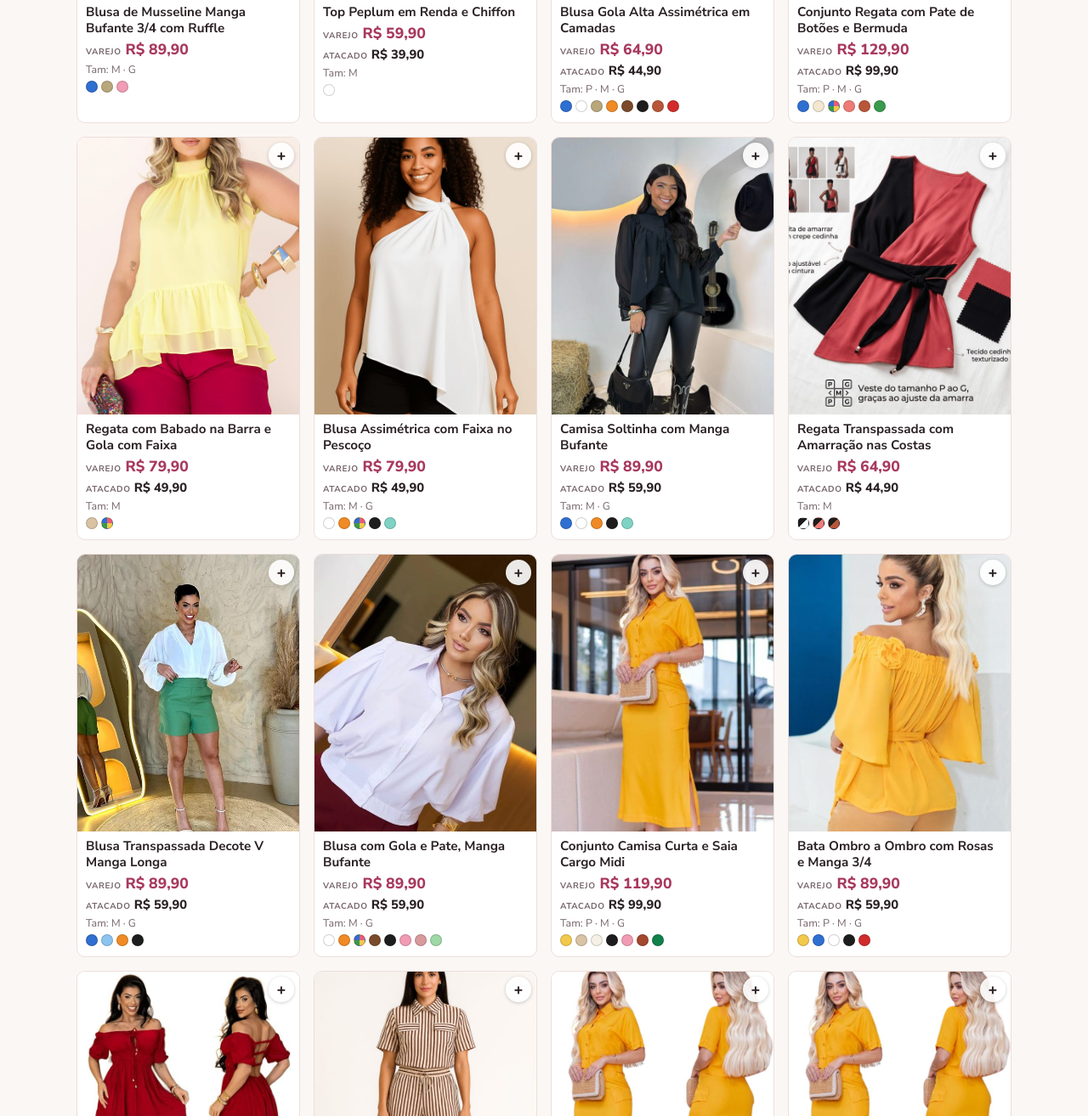
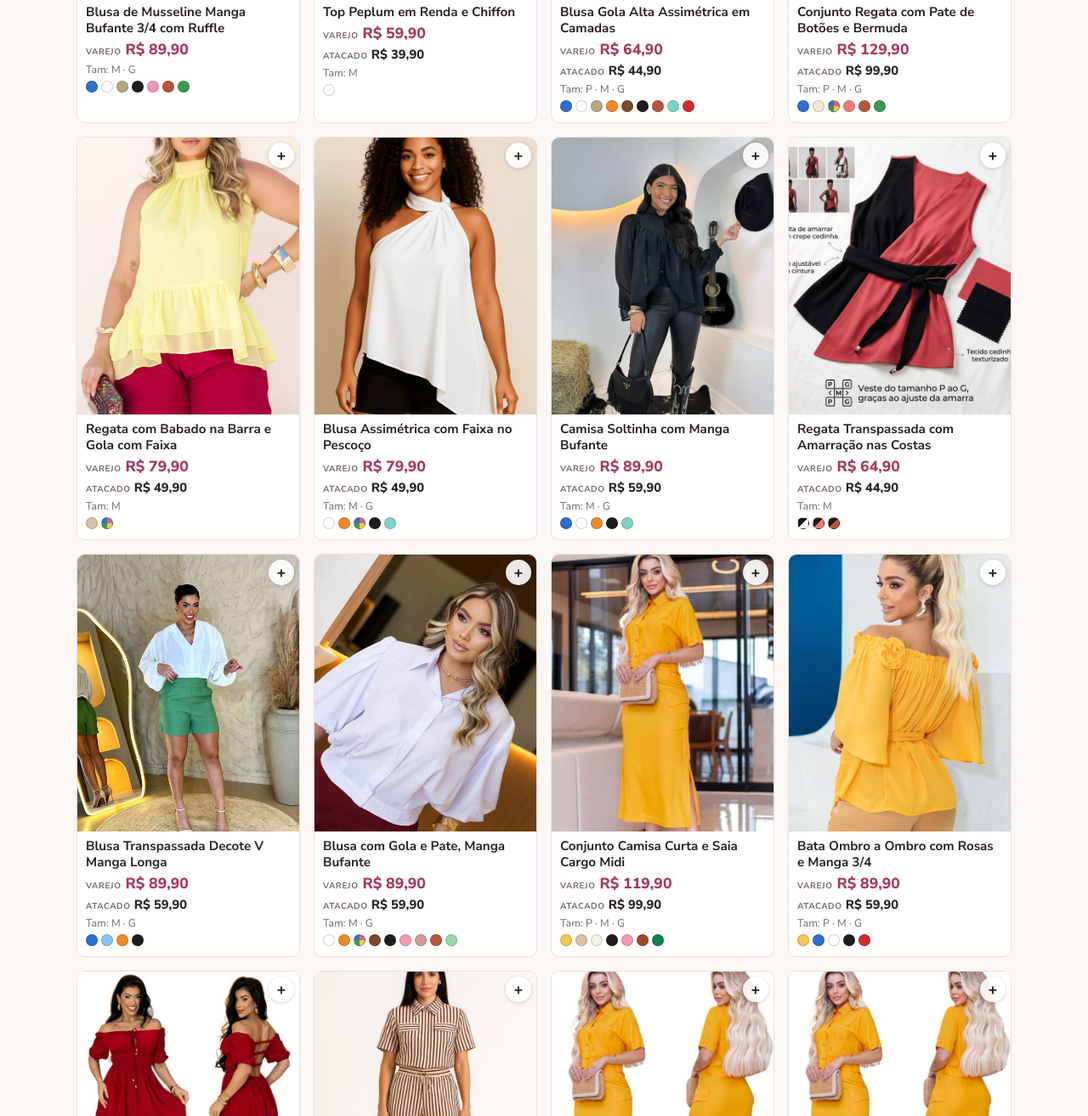
Before and after one commit to cleristoncfc/michellyscriacoescatalogo, a plain HTML site: page index.html in a window 1280 px wide. Shown: the part 3448-4762 px from the top of the page at 85% size. Drawn offline with nearby package versions, Linux system fonts and the light colour scheme.

Commit message:
Atualiza catálogo (19/11 17:52)

```diff
--- a/index.html
+++ b/index.html
@@ -108,16 +108,16 @@ footer a { color: var(--destaque); }
 <a href="https://michellyscriacoes.com.br/camisa-feminina-gode-fluida-com-gola-tradicional?utm_source=catalogo&amp;utm_medium=whatsapp&amp;utm_campaign=catalogo_digital&amp;utm_content=link" target="_blank" rel="noopener"><div class="foto"><img src="fotos/camisa-feminina-gode-fluida-com-gola-tradicional.jpg" alt="Camisa Godê Fluida com Gola Tradicional" loading="lazy"></div><div class="info"><span class="nome">Camisa Godê Fluida com Gola Tradicional</span><span class="preco"><small>Varejo</small> R$ 69,90</span><span class="atacado"><small>Atacado</small> R$ 49,90</span><span class="det">Tam: M · G</span><span class="cores"><i title="Marrom" aria-label="Marrom" style="background:#7a4a2b"></i><i title="Rose" aria-label="Rose" style="background:#d99a9e"></i><i title="Verde Água" aria-label="Verde Água" style="background:#7fd3c5"></i></span></div><button class="mais" type="button" aria-label="Ver detalhes">+</button></a>
 <a href="https://michellyscriacoes.com.br/camisa-cropped-feminina-manga-longa-com-bolsos-frontais?utm_source=catalogo&amp;utm_medium=whatsapp&amp;utm_campaign=catalogo_digital&amp;utm_content=link" target="_blank" rel="noopener"><div class="foto"><img src="fotos/camisa-cropped-feminina-manga-longa-com-bolsos-frontais.jpg" alt="Camisa Cropped Manga Longa com Bolsos Frontais" loading="lazy"></div><div class="info"><span class="nome">Camisa Cropped Manga Longa com Bolsos Frontais</span><span class="preco"><small>Varejo</small> R$ 79,90</span><span class="atacado"><small>Atacado</small> R$ 59,90</span><span class="det">Tam: M · G</span><span class="cores"><i title="Azul" aria-label="Azul" style="background:#2f6fd1"></i><i title="Bege" aria-label="Bege" style="background:#d9c3a3"></i><i title="Branco" aria-label="Branco" style="background:#ffffff"></i><i title="Laranja" aria-label="Laranja" style="background:#f08a24"></i><i title="Preto" aria-label="Preto" style="background:#1d1d1d"></i><i title="Verde" aria-label="Verde" style="background:#3a9a4d"></i></span></div><button class="mais" type="button" aria-label="Ver detalhes">+</button></a>
 <a href="https://michellyscriacoes.com.br/regata-peplum-casual-chic-em-tricoline-e-poliamida?utm_source=catalogo&amp;utm_medium=whatsapp&amp;utm_campaign=catalogo_digital&amp;utm_content=link" target="_blank" rel="noopener"><div class="foto"><img src="fotos/regata-peplum-casual-chic-em-tricoline-e-poliamida.jpg" alt="Regata Peplum Casual Chic" loading="lazy"></div><div class="info"><span class="nome">Regata Peplum Casual Chic</span><span class="preco"><small>Varejo</small> R$ 49,90</span><span class="atacado"><small>Atacado</small> R$ 29,90</span><span class="det">Tam: P · M · G</span><span class="cores"><i title="Amarelo" aria-label="Amarelo" style="background:#f2c94c"></i><i title="Azul" aria-label="Azul" style="background:#2f6fd1"></i><i title="Preto" aria-label="Preto" style="background:#1d1d1d"></i></span></div><button class="mais" type="button" aria-label="Ver detalhes">+</button></a>
-<a href="https://michellyscriacoes.com.br/blusa-de-musseline-manga-bufante-34-com-ruffle-frontal?utm_source=catalogo&amp;utm_medium=whatsapp&amp;utm_campaign=catalogo_digital&amp;utm_content=link" target="_blank" rel="noopener"><div class="foto"><img src="fotos/blusa-de-musseline-manga-bufante-34-com-ruffle-frontal.jpg" alt="Blusa de Musseline Manga Bufante 3/4 com Ruffle" loading="lazy"></div><div class="info"><span class="nome">Blusa de Musseline Manga Bufante 3/4 com Ruffle</span><span class="preco"><small>Varejo</small> R$ 89,90</span><span class="det">Tam: M · G</span><span class="cores"><i title="Azul" aria-label="Azul" style="background:#2f6fd1"></i><i title="Caqui" aria-label="Caqui" style="background:#b9a77c"></i><i title="Rosa" aria-label="Rosa" style="background:#f19bb4"></i></span></div><button class="mais" type="button" aria-label="Ver detalhes">+</button></a>
+<a href="https://michellyscriacoes.com.br/blusa-de-musseline-manga-bufante-34-com-ruffle-frontal?utm_source=catalogo&amp;utm_medium=whatsapp&amp;utm_campaign=catalogo_digital&amp;utm_content=link" target="_blank" rel="noopener"><div class="foto"><img src="fotos/blusa-de-musseline-manga-bufante-34-com-ruffle-frontal.jpg" alt="Blusa de Musseline Manga Bufante 3/4 com Ruffle" loading="lazy"></div><div class="info"><span class="nome">Blusa de Musseline Manga Bufante 3/4 com Ruffle</span><span class="preco"><small>Varejo</small> R$ 89,90</span><span class="det">Tam: M · G</span><span class="cores"><i title="Azul" aria-label="Azul" style="background:#2f6fd1"></i><i title="Branco" aria-label="Branco" style="background:#ffffff"></i><i title="Caqui" aria-label="Caqui" style="background:#b9a77c"></i><i title="Preto" aria-label="Preto" style="background:#1d1d1d"></i><i title="Rosa" aria-label="Rosa" style="background:#f19bb4"></i><i title="Telha" aria-label="Telha" style="background:#b9563a"></i><i title="Verde" aria-label="Verde" style="background:#3a9a4d"></i></span></div><button class="mais" type="button" aria-label="Ver detalhes">+</button></a>
 <a href="https://michellyscriacoes.com.br/top-peplum-em-renda-e-chiffon?utm_source=catalogo&amp;utm_medium=whatsapp&amp;utm_campaign=catalogo_digital&amp;utm_content=link" target="_blank" rel="noopener"><div class="foto"><img src="fotos/top-peplum-em-renda-e-chiffon.jpg" alt="Top Peplum em Renda e Chiffon" loading="lazy"></div><div class="info"><span class="nome">Top Peplum em Renda e Chiffon</span><span class="preco"><small>Varejo</small> R$ 59,90</span><span class="atacado"><small>Atacado</small> R$ 39,90</span><span class="det">Tam: M</span><span class="cores"><i title="Branco" aria-label="Branco" style="background:#ffffff"></i></span></div><button class="mais" type="button" aria-label="Ver detalhes">+</button></a>
-<a href="https://michellyscriacoes.com.br/blusa-gola-alta-com-caimento-assimetrico-em-camadas?utm_source=catalogo&amp;utm_medium=whatsapp&amp;utm_campaign=catalogo_digital&amp;utm_content=link" target="_blank" rel="noopener"><div class="foto"><img src="fotos/blusa-gola-alta-com-caimento-assimetrico-em-camadas.jpg" alt="Blusa Gola Alta Assimétrica em Camadas" loading="lazy"></div><div class="info"><span class="nome">Blusa Gola Alta Assimétrica em Camadas</span><span class="preco"><small>Varejo</small> R$ 64,90</span><span class="atacado"><small>Atacado</small> R$ 44,90</span><span class="det">Tam: P · M · G</span><span class="cores"><i title="Azul" aria-label="Azul" style="background:#2f6fd1"></i><i title="Branco" aria-label="Branco" style="background:#ffffff"></i><i title="Caqui" aria-label="Caqui" style="background:#b9a77c"></i><i title="Laranja" aria-label="Laranja" style="background:#f08a24"></i><i title="Marrom" aria-label="Marrom" style="background:#7a4a2b"></i><i title="Preto" aria-label="Preto" style="background:#1d1d1d"></i><i title="Telha" aria-label="Telha" style="background:#b9563a"></i><i title="Vermelho" aria-label="Vermelho" style="background:#d12b2b"></i></span></div><button class="mais" type="button" aria-label="Ver detalhes">+</button></a>
+<a href="https://michellyscriacoes.com.br/blusa-gola-alta-com-caimento-assimetrico-em-camadas?utm_source=catalogo&amp;utm_medium=whatsapp&amp;utm_campaign=catalogo_digital&amp;utm_content=link" target="_blank" rel="noopener"><div class="foto"><img src="fotos/blusa-gola-alta-com-caimento-assimetrico-em-camadas.jpg" alt="Blusa Gola Alta Assimétrica em Camadas" loading="lazy"></div><div class="info"><span class="nome">Blusa Gola Alta Assimétrica em Camadas</span><span class="preco"><small>Varejo</small> R$ 64,90</span><span class="atacado"><small>Atacado</small> R$ 44,90</span><span class="det">Tam: P · M · G</span><span class="cores"><i title="Azul" aria-label="Azul" style="background:#2f6fd1"></i><i title="Branco" aria-label="Branco" style="background:#ffffff"></i><i title="Caqui" aria-label="Caqui" style="background:#b9a77c"></i><i title="Laranja" aria-label="Laranja" style="background:#f08a24"></i><i title="Marrom" aria-label="Marrom" style="background:#7a4a2b"></i><i title="Preto" aria-label="Preto" style="background:#1d1d1d"></i><i title="Telha" aria-label="Telha" style="background:#b9563a"></i><i title="Verde Água" aria-label="Verde Água" style="background:#7fd3c5"></i><i title="Vermelho" aria-label="Vermelho" style="background:#d12b2b"></i></span></div><button class="mais" type="button" aria-label="Ver detalhes">+</button></a>
 <a href="https://michellyscriacoes.com.br/conjunto-feminino-regata-com-pate-largo-de-botoes-e-bermuda-com-elastico-largo-no-cos-e-rolite?utm_source=catalogo&amp;utm_medium=whatsapp&amp;utm_campaign=catalogo_digital&amp;utm_content=link" target="_blank" rel="noopener"><div class="foto"><img src="fotos/conjunto-feminino-regata-com-pate-largo-de-botoes-e-bermuda-com-elastico-largo-no-cos-e-rolite.jpg" alt="Conjunto Regata com Pate de Botões e Bermuda" loading="lazy"></div><div class="info"><span class="nome">Conjunto Regata com Pate de Botões e Bermuda</span><span class="preco"><small>Varejo</small> R$ 129,90</span><span class="atacado"><small>Atacado</small> R$ 99,90</span><span class="det">Tam: P · M · G</span><span class="cores"><i title="Azul" aria-label="Azul" style="background:#2f6fd1"></i><i title="Creme" aria-label="Creme" style="background:#f3e7cf"></i><i title="Diversos" aria-label="Diversos" style="background:conic-gradient(#e85d75 0% 25%, #f2c94c 25% 50%, #3a9a4d 50% 75%, #2f6fd1 75% 100%)"></i><i title="Goiaba" aria-label="Goiaba" style="background:#ef7b78"></i><i title="Telha" aria-label="Telha" style="background:#b9563a"></i><i title="Verde" aria-label="Verde" style="background:#3a9a4d"></i></span></div><button class="mais" type="button" aria-label="Ver detalhes">+</button></a>
 <a href="https://michellyscriacoes.com.br/regata-feminina-com-babado-na-barra-e-gola-com-faixa-nas-costas?utm_source=catalogo&amp;utm_medium=whatsapp&amp;utm_campaign=catalogo_digital&amp;utm_content=link" target="_blank" rel="noopener"><div class="foto"><img src="fotos/regata-feminina-com-babado-na-barra-e-gola-com-faixa-nas-costas.jpg" alt="Regata com Babado na Barra e Gola com Faixa" loading="lazy"></div><div class="info"><span class="nome">Regata com Babado na Barra e Gola com Faixa</span><span class="preco"><small>Varejo</small> R$ 79,90</span><span class="atacado"><small>Atacado</small> R$ 49,90</span><span class="det">Tam: M</span><span class="cores"><i title="Bege" aria-label="Bege" style="background:#d9c3a3"></i><i title="Lisos" aria-label="Lisos" style="background:conic-gradient(#e85d75 0% 25%, #f2c94c 25% 50%, #3a9a4d 50% 75%, #2f6fd1 75% 100%)"></i></span></div><button class="mais" type="button" aria-label="Ver detalhes">+</button></a>
 <a href="https://michellyscriacoes.com.br/blusa-assimetrica-com-faixa-no-pescoco-e-bico-lateral?utm_source=catalogo&amp;utm_medium=whatsapp&amp;utm_campaign=catalogo_digital&amp;utm_content=link" target="_blank" rel="noopener"><div class="foto"><img src="fotos/blusa-assimetrica-com-faixa-no-pescoco-e-bico-lateral.jpg" alt="Blusa Assimétrica com Faixa no Pescoço" loading="lazy"></div><div class="info"><span class="nome">Blusa Assimétrica com Faixa no Pescoço</span><span class="preco"><small>Varejo</small> R$ 79,90</span><span class="atacado"><small>Atacado</small> R$ 49,90</span><span class="det">Tam: M · G</span><span class="cores"><i title="Branco" aria-label="Branco" style="background:#ffffff"></i><i title="Laranja" aria-label="Laranja" style="background:#f08a24"></i><i title="Lisos" aria-label="Lisos" style="background:conic-gradient(#e85d75 0% 25%, #f2c94c 25% 50%, #3a9a4d 50% 75%, #2f6fd1 75% 100%)"></i><i title="Preto" aria-label="Preto" style="background:#1d1d1d"></i><i title="Verde Água" aria-label="Verde Água" style="background:#7fd3c5"></i></span></div><button class="mais" type="button" aria-label="Ver detalhes">+</button></a>
 <a href="https://michellyscriacoes.com.br/camisa-soltinha-com-pate-e-manga-ombros-bufante?utm_source=catalogo&amp;utm_medium=whatsapp&amp;utm_campaign=catalogo_digital&amp;utm_content=link" target="_blank" rel="noopener"><div class="foto"><img src="fotos/camisa-soltinha-com-pate-e-manga-ombros-bufante.jpg" alt="Camisa Soltinha com Manga Bufante" loading="lazy"></div><div class="info"><span class="nome">Camisa Soltinha com Manga Bufante</span><span class="preco"><small>Varejo</small> R$ 89,90</span><span class="atacado"><small>Atacado</small> R$ 59,90</span><span class="det">Tam: M · G</span><span class="cores"><i title="Azul" aria-label="Azul" style="background:#2f6fd1"></i><i title="Branco" aria-label="Branco" style="background:#ffffff"></i><i title="Laranja" aria-label="Laranja" style="background:#f08a24"></i><i title="Preto" aria-label="Preto" style="background:#1d1d1d"></i><i title="Verde Água" aria-label="Verde Água" style="background:#7fd3c5"></i></span></div><button class="mais" type="button" aria-label="Ver detalhes">+</button></a>
 <a href="https://michellyscriacoes.com.br/regata-transpassada-e-amarracao-nas-costas?utm_source=catalogo&amp;utm_medium=whatsapp&amp;utm_campaign=catalogo_digital&amp;utm_content=link" target="_blank" rel="noopener"><div class="foto"><img src="fotos/regata-transpassada-e-amarracao-nas-costas.jpg" alt="Regata Transpassada com Amarração nas Costas" loading="lazy"></div><div class="info"><span class="nome">Regata Transpassada com Amarração nas Costas</span><span class="preco"><small>Varejo</small> R$ 64,90</span><span class="atacado"><small>Atacado</small> R$ 44,90</span><span class="det">Tam: M</span><span class="cores"><i title="Preto/Branco" aria-label="Preto/Branco" style="background:linear-gradient(135deg, #1d1d1d 50%, #ffffff 50%)"></i><i title="Preto/Goiaba" aria-label="Preto/Goiaba" style="background:linear-gradient(135deg, #1d1d1d 50%, #ef7b78 50%)"></i><i title="Preto/Telha" aria-label="Preto/Telha" style="background:linear-gradient(135deg, #1d1d1d 50%, #b9563a 50%)"></i></span></div><button class="mais" type="button" aria-label="Ver detalhes">+</button></a>
 <a href="https://michellyscriacoes.com.br/blusa-feminina-transpassada-decote-v-manga-longa-social-elegante?utm_source=catalogo&amp;utm_medium=whatsapp&amp;utm_campaign=catalogo_digital&amp;utm_content=link" target="_blank" rel="noopener"><div class="foto"><img src="fotos/blusa-feminina-transpassada-decote-v-manga-longa-social-elegante.jpg" alt="Blusa Transpassada Decote V Manga Longa" loading="lazy"></div><div class="info"><span class="nome">Blusa Transpassada Decote V Manga Longa</span><span class="preco"><small>Varejo</small> R$ 89,90</span><span class="atacado"><small>Atacado</small> R$ 59,90</span><span class="det">Tam: M · G</span><span class="cores"><i title="Azul" aria-label="Azul" style="background:#2f6fd1"></i><i title="Azul Celeste" aria-label="Azul Celeste" style="background:#8cc4ef"></i><i title="Laranja" aria-label="Laranja" style="background:#f08a24"></i><i title="Preto" aria-label="Preto" style="background:#1d1d1d"></i></span></div><button class="mais" type="button" aria-label="Ver detalhes">+</button></a>
-<a href="https://michellyscriacoes.com.br/blusa-com-gola-e-pate-com-manga-bufante-e-elastico-na-cintura?utm_source=catalogo&amp;utm_medium=whatsapp&amp;utm_campaign=catalogo_digital&amp;utm_content=link" target="_blank" rel="noopener"><div class="foto"><img src="fotos/blusa-com-gola-e-pate-com-manga-bufante-e-elastico-na-cintura.jpg" alt="Blusa com Gola e Pate, Manga Bufante" loading="lazy"></div><div class="info"><span class="nome">Blusa com Gola e Pate, Manga Bufante</span><span class="preco"><small>Varejo</small> R$ 89,90</span><span class="atacado"><small>Atacado</small> R$ 59,90</span><span class="det">Tam: M · G</span><span class="cores"><i title="Branco" aria-label="Branco" style="background:#ffffff"></i><i title="Laranja" aria-label="Laranja" style="background:#f08a24"></i><i title="Lisos" aria-label="Lisos" style="background:conic-gradient(#e85d75 0% 25%, #f2c94c 25% 50%, #3a9a4d 50% 75%, #2f6fd1 75% 100%)"></i><i title="Marrom" aria-label="Marrom" style="background:#7a4a2b"></i><i title="Preto" aria-label="Preto" style="background:#1d1d1d"></i><i title="Rosa" aria-label="Rosa" style="background:#f19bb4"></i><i title="Rose" aria-label="Rose" style="background:#d99a9e"></i><i title="Verde Claro" aria-label="Verde Claro" style="background:#9fd8a4"></i></span></div><button class="mais" type="button" aria-label="Ver detalhes">+</button></a>
+<a href="https://michellyscriacoes.com.br/blusa-com-gola-e-pate-com-manga-bufante-e-elastico-na-cintura?utm_source=catalogo&amp;utm_medium=whatsapp&amp;utm_campaign=catalogo_digital&amp;utm_content=link" target="_blank" rel="noopener"><div class="foto"><img src="fotos/blusa-com-gola-e-pate-com-manga-bufante-e-elastico-na-cintura.jpg" alt="Blusa com Gola e Pate, Manga Bufante" loading="lazy"></div><div class="info"><span class="nome">Blusa com Gola e Pate, Manga Bufante</span><span class="preco"><small>Varejo</small> R$ 89,90</span><span class="atacado"><small>Atacado</small> R$ 59,90</span><span class="det">Tam: M · G</span><span class="cores"><i title="Branco" aria-label="Branco" style="background:#ffffff"></i><i title="Laranja" aria-label="Laranja" style="background:#f08a24"></i><i title="Lisos" aria-label="Lisos" style="background:conic-gradient(#e85d75 0% 25%, #f2c94c 25% 50%, #3a9a4d 50% 75%, #2f6fd1 75% 100%)"></i><i title="Marrom" aria-label="Marrom" style="background:#7a4a2b"></i><i title="Preto" aria-label="Preto" style="background:#1d1d1d"></i><i title="Rosa" aria-label="Rosa" style="background:#f19bb4"></i><i title="Rose" aria-label="Rose" style="background:#d99a9e"></i><i title="Telha" aria-label="Telha" style="background:#b9563a"></i><i title="Verde Claro" aria-label="Verde Claro" style="background:#9fd8a4"></i></span></div><button class="mais" type="button" aria-label="Ver detalhes">+</button></a>
 <a href="https://michellyscriacoes.com.br/conjunto-feminino-camisa-curta-e-saia-cargo-midi-fenda-lateral-bolsos-praticos-e-cos-elastico?utm_source=catalogo&amp;utm_medium=whatsapp&amp;utm_campaign=catalogo_digital&amp;utm_content=link" target="_blank" rel="noopener"><div class="foto"><img src="fotos/conjunto-feminino-camisa-curta-e-saia-cargo-midi-fenda-lateral-bolsos-praticos-e-cos-elastico.jpg" alt="Conjunto Camisa Curta e Saia Cargo Midi" loading="lazy"></div><div class="info"><span class="nome">Conjunto Camisa Curta e Saia Cargo Midi</span><span class="preco"><small>Varejo</small> R$ 119,90</span><span class="atacado"><small>Atacado</small> R$ 99,90</span><span class="det">Tam: P · M · G</span><span class="cores"><i title="Amarelo" aria-label="Amarelo" style="background:#f2c94c"></i><i title="Bege" aria-label="Bege" style="background:#d9c3a3"></i><i title="Off" aria-label="Off" style="background:#f6f1e6"></i><i title="Preto" aria-label="Preto" style="background:#1d1d1d"></i><i title="Rosa" aria-label="Rosa" style="background:#f19bb4"></i><i title="Tijolo" aria-label="Tijolo" style="background:#a3472f"></i><i title="Verde Intenso" aria-label="Verde Intenso" style="background:#11804a"></i></span></div><button class="mais" type="button" aria-label="Ver detalhes">+</button></a>
 <a href="https://michellyscriacoes.com.br/bata-feminina-ombro-a-ombro-com-elastico-largo-e-rosas-com-manga-34?utm_source=catalogo&amp;utm_medium=whatsapp&amp;utm_campaign=catalogo_digital&amp;utm_content=link" target="_blank" rel="noopener"><div class="foto"><img src="fotos/bata-feminina-ombro-a-ombro-com-elastico-largo-e-rosas-com-manga-34.jpg" alt="Bata Ombro a Ombro com Rosas e Manga 3/4" loading="lazy"></div><div class="info"><span class="nome">Bata Ombro a Ombro com Rosas e Manga 3/4</span><span class="preco"><small>Varejo</small> R$ 89,90</span><span class="atacado"><small>Atacado</small> R$ 59,90</span><span class="det">Tam: P · M · G</span><span class="cores"><i title="Amarelo" aria-label="Amarelo" style="background:#f2c94c"></i><i title="Azul" aria-label="Azul" style="background:#2f6fd1"></i><i title="Branco" aria-label="Branco" style="background:#ffffff"></i><i title="Preto" aria-label="Preto" style="background:#1d1d1d"></i><i title="Vermelho" aria-label="Vermelho" style="background:#d12b2b"></i></span></div><button class="mais" type="button" aria-label="Ver detalhes">+</button></a>
 <a href="https://michellyscriacoes.com.br/vestido-feminino-ombro-a-ombro-com-babados-manga-3-por-4-modelo-elegante-com-bojo?utm_source=catalogo&amp;utm_medium=whatsapp&amp;utm_campaign=catalogo_digital&amp;utm_content=link" target="_blank" rel="noopener"><div class="foto"><img src="fotos/vestido-feminino-ombro-a-ombro-com-babados-manga-3-por-4-modelo-elegante-com-bojo.jpg" alt="Vestido Ombro a Ombro com Babados e Bojo" loading="lazy"></div><div class="info"><span class="nome">Vestido Ombro a Ombro com Babados e Bojo</span><span class="preco"><small>Varejo</small> R$ 99,90</span><span class="det">Tam: P/M · G/GG</span><span class="cores"><i title="Branco" aria-label="Branco" style="background:#ffffff"></i><i title="Preto" aria-label="Preto" style="background:#1d1d1d"></i><i title="Terracota" aria-label="Terracota" style="background:#c0603f"></i><i title="Verde" aria-label="Verde" style="background:#3a9a4d"></i><i title="Vermelho" aria-label="Vermelho" style="background:#d12b2b"></i></span></div><button class="mais" type="button" aria-label="Ver detalhes">+</button></a>
```
Also changed, not shown: 1 other file.
